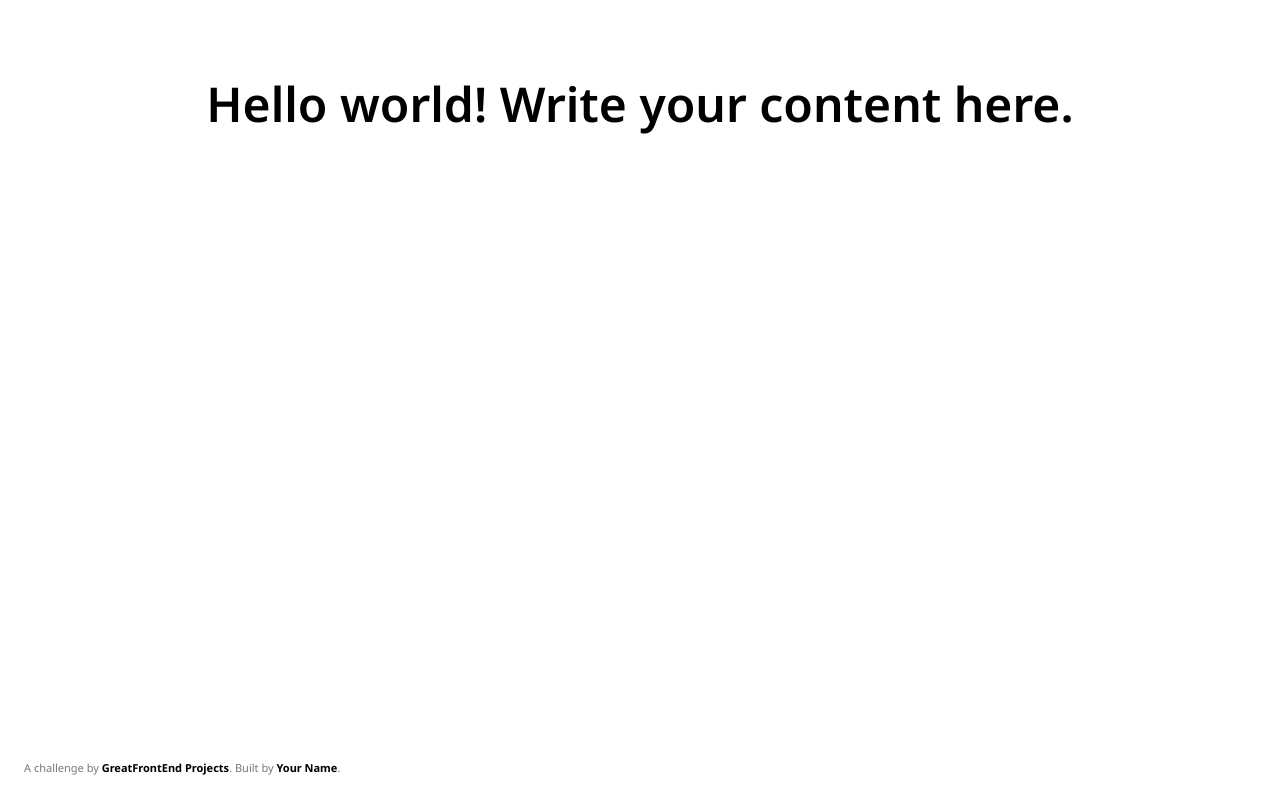
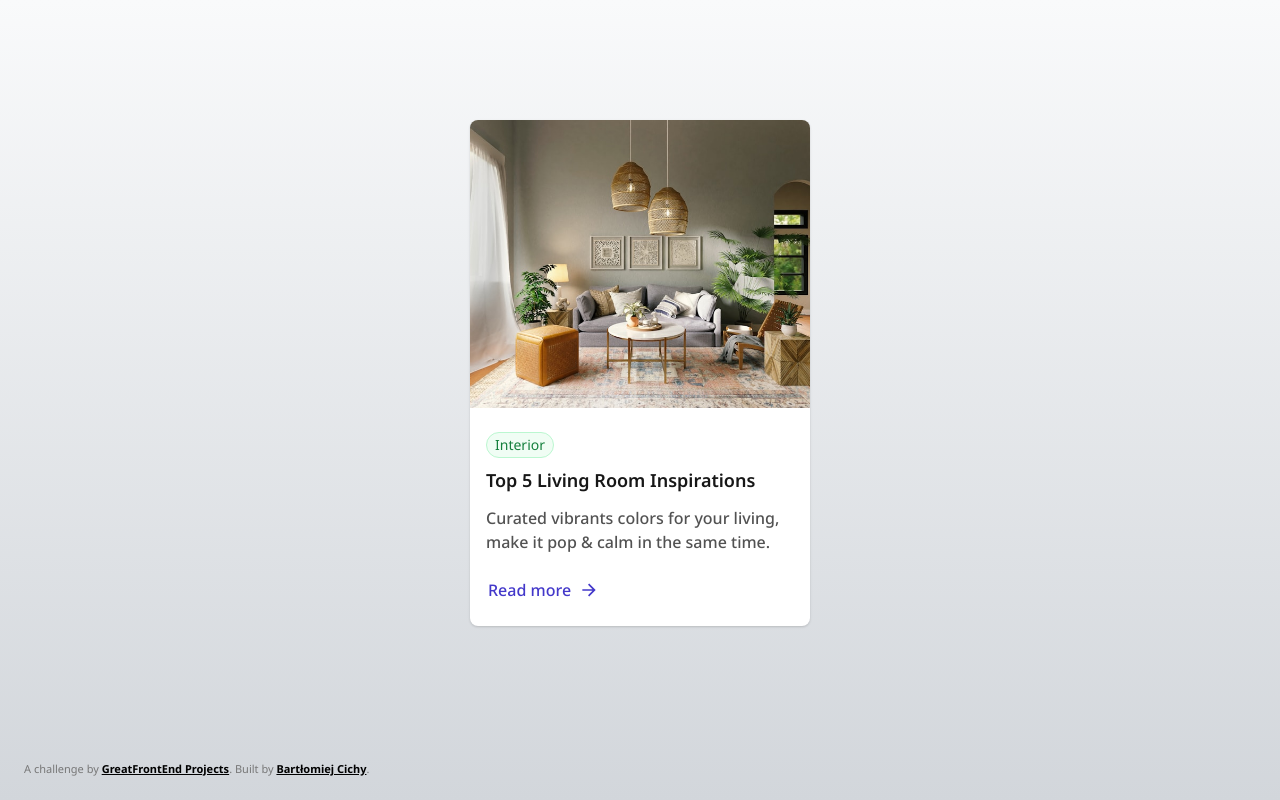
Before and after one commit to VBlackened/blog-card, a plain HTML site: page index.html in a window 1280 px wide. Drawn offline with nearby package versions, Linux system fonts and the light colour scheme.

Commit message:
end of the project

```diff
--- a/css/style.css
+++ b/css/style.css
@@ -1,17 +1,132 @@
-/* Put any custom CSS styles here.  */
-/* Be sure to delete the <style> tag in index.html if you want to use this stylesheet. */
 body {
   margin: 0;
   font-family: "Noto Sans", system-ui, -apple-system, BlinkMacSystemFont,
     "Segoe UI", Roboto, Oxygen, Ubuntu, Cantarell, "Open Sans", "Helvetica Neue",
     sans-serif;
-  min-height: 100vh;
+
 
   -webkit-font-smoothing: antialiased;
   -moz-osx-font-smoothing: grayscale;
   text-rendering: optimizeLegibility;
+
+  background-image: linear-gradient(to bottom, #f9fafb, #d2d6db);
 }
 
+.container {
+  min-height: 100vh;
+  display: flex;
+  flex-direction: column;
+  align-items: center;
+  padding: 120px 0px;
+}
+
+.blog-card {
+  width: 340px;
+  display: flex;
+  flex-direction: column;
+  background-color: #ffffff;
+  border-radius: 8px;
+  box-shadow: 0px 1px 2px 0 rgb(0 0 0 / 0.06), 0px 1px 3px 0 rgb(0 0 0 / 0.1);
+}
+
+.blog-card_photo {
+  align-self: stretch;
+  height: 288px;
+  object-fit: cover;
+  border-top-left-radius: 8px;
+  border-top-right-radius: 8px;
+}
+
+.blog-card_content {
+  display: flex;
+  flex-direction: column;
+  gap: 12px;
+  align-self: stretch;
+  padding: 24px 16px;
+}
+
+.blog-card_content_header {
+  display: flex;
+  flex-direction: column;
+  gap: 8px;
+  align-self: stretch;
+}
+
+.blog-card_content_header_badge {
+  display: flex;
+  align-items: center;
+  width: fit-content;
+  background-color: #f0fdf4;
+  padding: 2px 8px;
+  border-radius: 9999px;
+  border-width: 1px;
+  border-style: solid;
+  border-color: #bbf7d0;
+  font-weight: 400;
+  font-size: 14px;
+  line-height: 20px;
+  text-align: center;
+  color: #15803d;
+}
+
+.blog-card_content_header h1 {
+  font-weight: 600;
+  font-size: 18px;
+  line-height: 28px;
+  color: #171717;
+  margin: 0;
+}
+.blog-card_content_desc {
+  display: flex;
+  flex-direction: column;
+  gap: 24px;
+  align-self: stretch;
+}
+
+.blog-card_content_desc p {
+  font-family: "Noto Sans";
+  font-weight: 500;
+  font-size: 16px;
+  line-height: 24px;
+  color: #525252;
+  margin: 0;
+}
+
+.blog-card_content_desc_btn {
+  background: none;
+  border: none;
+  display: flex;
+  width: fit-content;
+  align-items: center;
+  gap: 6px;
+  border-radius: 4px;
+  padding: 0;
+
+  font-family: "Noto Sans";
+  font-weight: 500;
+  font-size: 16px;
+  line-height: 24px;
+  color: #4338ca;
+}
+
+.blog-card_content_desc_btn_text {
+  padding: 0px 2px;
+}
+
+.blog-card_content_desc_btn:hover,
+.blog-card_content_desc_btn:focus {
+  color: #3730a3;
+}
+
+.blog-card_content_desc_btn:focus {
+  box-shadow: 0px 0px 0px 4px
+    rgb(0.2666666805744171 0.2980392277240753 0.9058823585510254 / 0.12);
+}
+
+.blog-card_content_desc_btn:disabled {
+  color: #a3a3a3;
+  pointer-events: none;
+}
 * {
   box-sizing: border-box;
 }
--- a/index.html
+++ b/index.html
@@ -1,6 +1,5 @@
 <!DOCTYPE html>
 <html lang="en">
-  <!-- [Delete this comment] This file is the main file for the challenge. For the most part, you should be editing this file. -->
   <head>
     <meta charset="utf-8" />
     <meta name="viewport" content="width=device-width, initial-scale=1" />
@@ -12,29 +11,51 @@
       rel="stylesheet"
     />
     <link rel="stylesheet" href="css/style.css" />
-
-    <!-- Tailwind CDN allows you to use Tailwind classes immediately in your HTML without any installation steps.
-      If you're not using Tailwind, you may delete the <script> -->
-    <!-- Get started on Tailwind: https://tailwindcss.com/docs/installation/play-cdn -->
-    <script src="https://cdn.tailwindcss.com"></script>
-
     <link rel="icon" href="img/favicon.ico" sizes="any" />
-    <style>
-      /* You may write styles inside this <style> tag or within `css/style.css`. */
-    </style>
   </head>
   <body>
-    <!-- Add your site or application content here -->
-    <h1 class="text-5xl text-center font-semibold pt-20">
-      Hello world! Write your content here.
-    </h1>
+    <div class="container">
+      <article class="blog-card">
+        <img
+          src="img\spacejoy-YqFz7UMm8qE-unsplash.jpg"
+          class="blog-card_photo"
+          alt="Image of cosy living room"
+        />
+        <div class="blog-card_content">
+          <div class="blog-card_content_header">
+            <span class="blog-card_content_header_badge">Interior</span>
+            <h1>Top 5 Living Room Inspirations</h1>
+          </div>
+          <div class="blog-card_content_desc">
+            <p>
+              Curated vibrants colors for your living, make it pop & calm in the
+              same time.
+            </p>
+            <button class="blog-card_content_desc_btn" >
+              <span class="blog-card_content_desc_btn_text">Read more</span>
+              <svg
+                width="20"
+                height="20"
+                viewBox="0 0 20 20"
+                fill="none"
+                xmlns="http://www.w3.org/2000/svg"
+              >
+                <path
+                  d="M13.4763 9.16658L9.00633 4.69657L10.1848 3.51807L16.6667 9.99992L10.1848 16.4817L9.00633 15.3032L13.4763 10.8332H3.33333V9.16658H13.4763Z"
+                  fill="currentColor"
+                />
+              </svg>
+            </button>
+          </div>
+        </div>
+      </article>
+    </div>
 
     <!-- Interior
       Top 5 Living Room Inspirations
       Curated vibrants colors for your living, make it pop & calm in the same time.
       Read more -->
 
-    <!-- Attribute this challenge to yourself! -->
     <div class="credits" data-gfe-screenshot-exclude="true">
       A challenge by
       <a
@@ -43,9 +64,9 @@
         >GreatFrontEnd Projects</a
       >. Built by
       <a
-        href="https://www.greatfrontend.com/projects/u/username"
+        href="https://www.greatfrontend.com/projects/u/VBlackened"
         target="_blank"
-        >Your Name</a
+        >Bartłomiej Cichy</a
       >.
     </div>
     <script src="js/index.js"></script>
```
